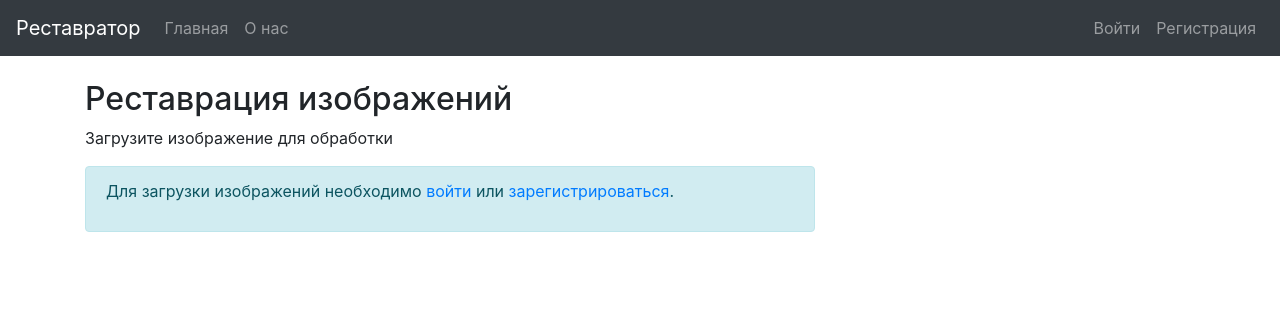
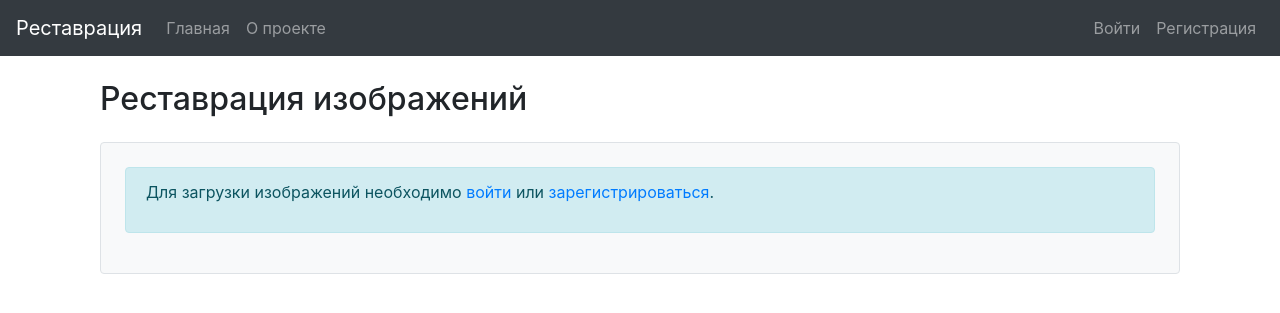
Before and after one commit to good-margaret/cover_for_diploma, a Django app: page / in a window 1280 px wide. Shown: the top 313 px of the page. Run offline with Django 4.2, Linux system fonts and the light colour scheme; some libraries are stand-ins or nearby versions.

Commit message:
cosmetic changes

```diff
--- a/main/models.py
+++ b/main/models.py
@@ -9,6 +9,13 @@ class ImageRestoration(models.Model):
     uploaded_at = models.DateTimeField(auto_now_add=True)
     processed_at = models.DateTimeField(null=True, blank=True)
 
+    def delete(self, *args, **kwargs):
+        # Удаляем файлы изображений при удалении записи
+        self.original_image.delete(save=False)
+        if self.processed_image:
+            self.processed_image.delete(save=False)
+        super().delete(*args, **kwargs)
+
     def __str__(self):
         return f"Image {self.id} by {self.user.username}"
 
--- a/main/views.py
+++ b/main/views.py
@@ -16,14 +16,13 @@ def home(request):
     form = ImageUploadForm()
     restored_images = []
 
-    # Получаем последние изображения для авторизованных пользователей
     if request.user.is_authenticated:
         restored_images = ImageRestoration.objects.filter(user=request.user).order_by('-uploaded_at')[:5]
 
     # Обработка POST-запроса (загрузка изображения)
     if request.method == 'POST':
         if not request.user.is_authenticated:
-            return redirect('login')  # Перенаправляем неавторизованных пользователей
+            return redirect('login')
 
         form = ImageUploadForm(request.POST, request.FILES)
         if form.is_valid():
@@ -32,17 +31,14 @@ def home(request):
                 image_restoration.user = request.user
                 image_restoration.save()
 
-                # Обработка изображения
                 process_image(image_restoration)
 
-                return redirect('home')  # Редирект после успешной обработки
+                return redirect('home')
             except Exception as e:
                 # Логирование ошибки
                 print(f"Error processing image: {e}")
                 messages.error(request, "Ошибка при обработке изображения")
 
-
-    # Всегда возвращаем ответ (для GET или невалидной POST-формы)
     return render(request, 'main/index.html', {
         'form': form,
         'restored_images': restored_images
@@ -51,4 +47,3 @@ def home(request):
 
 def about(request):
     return render(request, 'main/about.html')
-# Create your views here.
--- a/static/css/style.css
+++ b/static/css/style.css
@@ -0,0 +1,52 @@
+/* Фиксированный размер для изображений */
+.fixed-size-image {
+    width: 300px;
+    height: 300px;
+    object-fit: contain;
+    background-color: #f8f9fa;
+    border: 1px solid #dee2e6;
+    padding: 5px;
+}
+
+.fixed-size-image-main {
+    width: 100%;
+    height: 200px;
+    object-fit: scale-down;
+    background-color: #f8f9fa;
+    padding: 10px;
+    margin: 0 auto;
+    display: block;
+}
+
+/* Стили для пар изображений */
+.image-pair {
+    background-color: #f8f9fa;
+}
+
+/* Отступ между оригиналом и результатом */
+.original-image, .processed-image {
+    flex: 0 0 auto;
+}
+
+/* Кнопки действий */
+.btn-block {
+    width: 100px; /* Фиксированная ширина кнопок */
+    margin-bottom: 5px;
+}
+
+/* Стили для карточек */
+.card {
+    transition: all 0.3s ease;
+    border-radius: 10px;
+}
+
+/* Стили для формы загрузки */
+.upload-section {
+    background-color: #f8f9fa;
+    border-radius: 8px;
+}
+
+/* Иконки */
+.fas, .far {
+    margin-right: 5px;
+}
--- a/templates/base.html
+++ b/templates/base.html
@@ -10,14 +10,14 @@
 </head>
 <body>
     <nav class="navbar navbar-expand-lg navbar-dark bg-dark">
-        <a class="navbar-brand" href="{% url 'home' %}">Реставратор</a>
+        <a class="navbar-brand" href="{% url 'home' %}">Реставрация</a>
         <div class="collapse navbar-collapse">
             <ul class="navbar-nav mr-auto">
                 <li class="nav-item">
                     <a class="nav-link" href="{% url 'home' %}">Главная</a>
                 </li>
                 <li class="nav-item">
-                    <a class="nav-link" href="{% url 'about' %}">О нас</a>
+                    <a class="nav-link" href="{% url 'about' %}">О проекте</a>
                 </li>
             </ul>
             <ul class="navbar-nav">
--- a/templates/main/index.html
+++ b/templates/main/index.html
@@ -2,65 +2,68 @@
 {% load static %}
 
 {% block content %}
-<div class="row">
-    <div class="col-md-8">
-        <h2>Реставрация изображений</h2>
-        <p>Загрузите изображение для обработки</p>
+<div class="container">
+    <h2 class="mb-4">Реставрация изображений</h2>
 
+    <!-- Форма загрузки -->
+    <div class="upload-section mb-5 p-4 border rounded bg-light">
         {% if user.is_authenticated %}
         <form method="post" enctype="multipart/form-data">
             {% csrf_token %}
-            {{ form.as_p }}
-            <button type="submit" class="btn btn-primary">Загрузить и обработать</button>
+            <div class="form-group">
+                <label for="id_original_image" class="font-weight-bold">Выберите изображение для обработки:</label>
+                {{ form.original_image }}
+                <small class="form-text text-muted">Поддерживаются форматы JPG, PNG</small>
+            </div>
+            <button type="submit" class="btn btn-primary btn-lg">
+                <i class="fas fa-magic mr-2"></i>Обработать изображение
+            </button>
         </form>
         {% else %}
         <div class="alert alert-info">
             <p>Для загрузки изображений необходимо <a href="{% url 'login' %}">войти</a> или <a href="{% url 'register' %}">зарегистрироваться</a>.</p>
         </div>
         {% endif %}
+    </div>
 
-        {% if messages %}
-             {% for message in messages %}
-                  <div class="alert alert-{{ message.tags }}">
-                     {{ message }}
+    <!-- Галерея изображений -->
+    {% if restored_images %}
+    <h3 class="mb-4">Ваши последние изображения</h3>
+    <div class="row">
+        {% for img in restored_images %}
+        <div class="col-md-6 col-lg-4 mb-4">
+            <div class="card h-100 shadow-sm">
+                <div class="card-body">
+                    <div class="original-image mb-3 text-center">
+                        <h5 class="text-muted">Оригинал</h5>
+                        <img src="{{ img.original_image.url }}" class="img-fluid fixed-size-image-main border" alt="Original">
                     </div>
-             {% endfor %}
-        {% endif %}
 
-        {% if restored_images %}
-        <h3 class="mt-4">Ваши последние изображения</h3>
-        <div class="row">
-
-            {% for img in restored_images %}
-            <div class="col-md-6 mb-4">
-                <div class="card">
-                    <div class="card-header">
-                        <h5>Оригинал</h5>
+                    <div class="processed-image text-center">
+                        <h5 class="text-muted">Результат</h5>
+                        {% if img.processed_image %}
+                        <img src="{{ img.processed_image.url }}" class="img-fluid fixed-size-image-main border" alt="Processed">
+                        <div class="mt-3">
+                            <a href="{{ img.processed_image.url }}" download class="btn btn-success btn-block">
+                                <i class="fas fa-download mr-2"></i>Скачать результат
+                            </a>
                         </div>
-                    {% if img.original_image %}  <!-- Проверка наличия файла -->
-                         <img src="{{ img.original_image.url }}" class="card-img-top" alt="Original image">
                         {% else %}
-                          <div class="card-body">Изображение не загружено</div>
+                        <div class="alert alert-warning mt-3">
+                            Обработка не завершена
+                        </div>
                         {% endif %}
                     </div>
-                <div class="card">
-                    <div class="card-header">
-                        <h5>Результат</h5>
                 </div>
-                    {% if img.processed_image %}  <!-- Сначала проверяем наличие файла -->
-                        <img src="{{ img.processed_image.url }}" alt="Processed">
-                        <div class="card-footer">
-                            <a href="{{ img.processed_image.url }}" class="btn btn-success" download>Скачать результат</a>
+                <div class="card-footer bg-transparent border-top-0">
+                    <small class="text-muted">
+                        <i class="far fa-clock mr-1"></i> {{ img.uploaded_at|date:"d.m.Y H:i" }}
+                    </small>
                 </div>
-                    {% else %}
-                        <p>Изображение еще обрабатывается</p>
-                    {% endif %}
-
             </div>
         </div>
         {% endfor %}
     </div>
     {% endif %}
 </div>
-</div>
 {% endblock %}
```
Also changed, not shown: accounts/views.py (+26 -4 lines), templates/accounts/profile.html (+56 -4 lines), db.sqlite3, media/processed/processed_Грамота.jpg (added), media/processed/processed_кр31.jpg (added), media/uploads/IMG-a0df04b9a8058b8f3d1769c76445af12-V.jpg (deleted), media/uploads/Грамота.jpg (added), media/uploads/кр31.jpg (added). Lines whose indentation alone changed are shown as unchanged.
